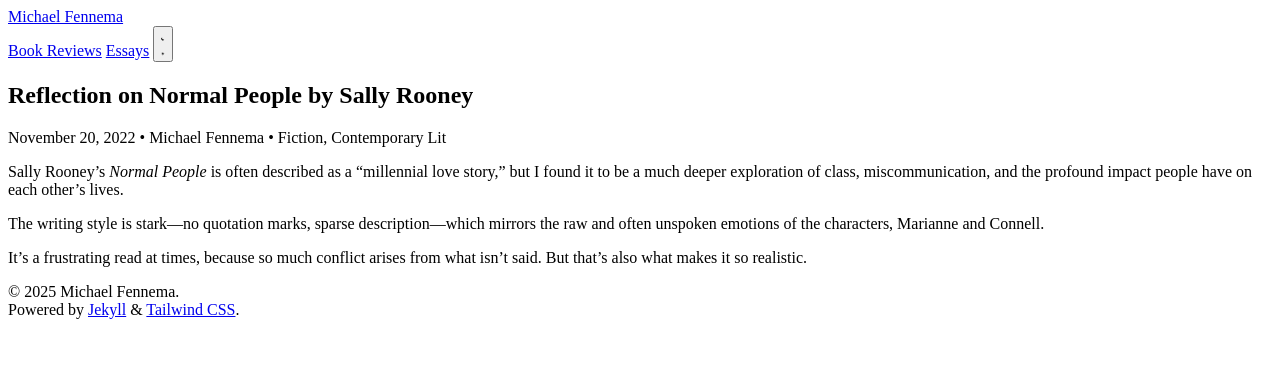
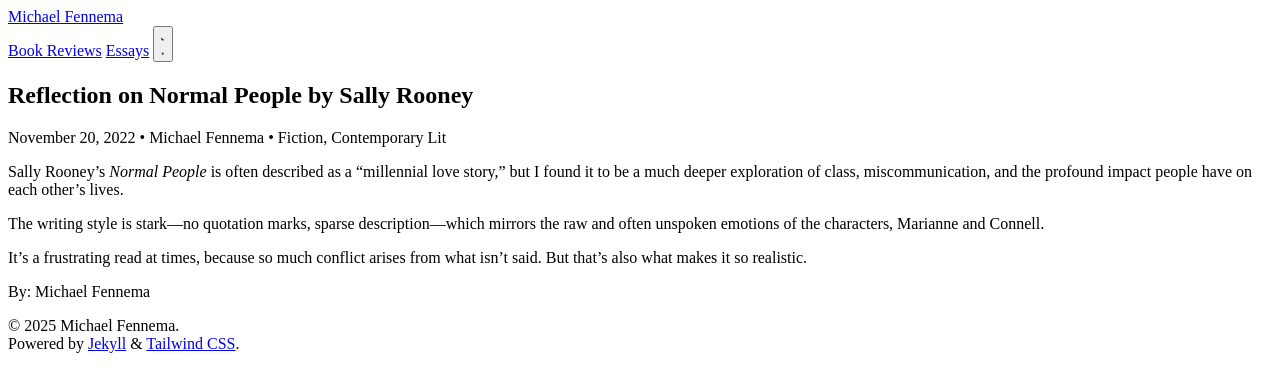
Before and after one commit to micfennema/personal-website, a Jekyll site: the page built from _reviews/normal-people.md, in a window 1280 px wide. Shown: the top 392 px of the page. Built offline with Jekyll 4.4.1, drawn with Linux system fonts in a browser that asks for light colours.

Commit message:
Just testing out git

```diff
--- a/_reviews/normal-people.md
+++ b/_reviews/normal-people.md
@@ -11,3 +11,5 @@ Sally Rooney's *Normal People* is often described as a "millennial love story,"
 The writing style is stark—no quotation marks, sparse description—which mirrors the raw and often unspoken emotions of the characters, Marianne and Connell.
 
 It's a frustrating read at times, because so much conflict arises from what isn't said. But that's also what makes it so realistic.
+
+By: Michael Fennema
```
